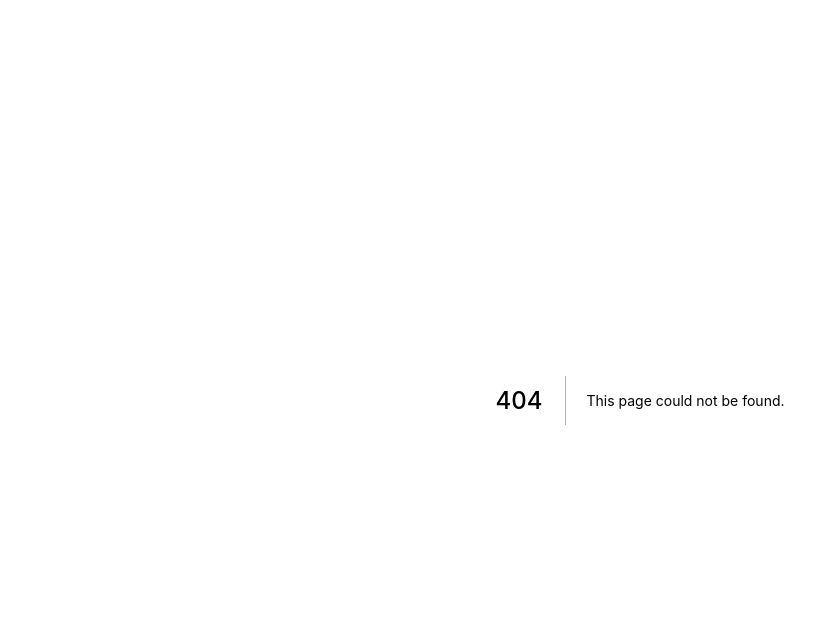
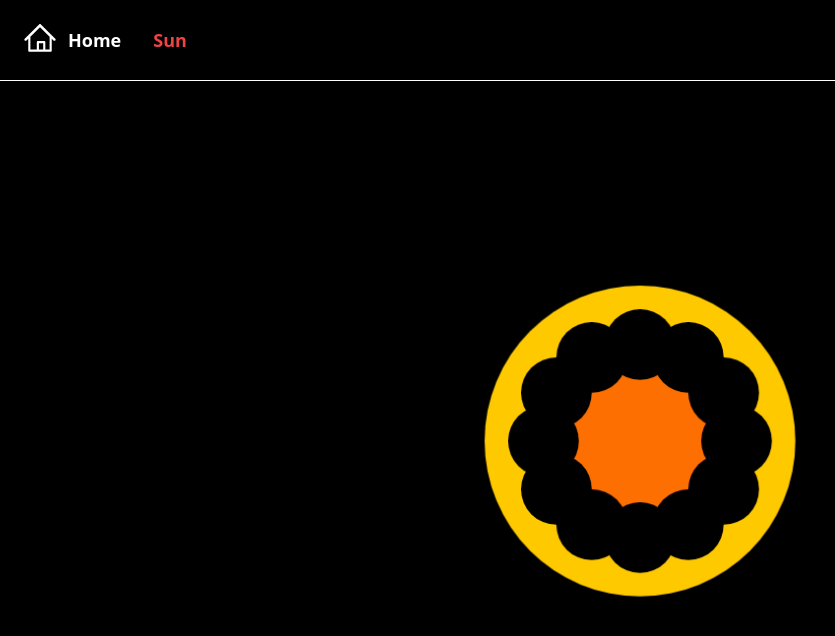
Before and after one commit to nooxx/css-playground, a Next.js app: page /sun in a window 1280 px wide. Before the commit this address had no page. Shown: the top 636 px of the page, without its empty margins (0-835 px from the left). Built offline with nearby package versions, Linux system fonts and the light colour scheme.

Commit message:
add sun css

```diff
--- a/components/Layout.tsx
+++ b/components/Layout.tsx
@@ -6,7 +6,7 @@ const Layout: FunctionComponent = ({children}) => {
     return (
         <div className="flex flex-col min-h-screen">
             <Navbar/>
-            <main className="relative max-w-screen-desktop mx-auto w-full px-4 tablet:px-8">
+            <main className="relative min-h-[calc(100vh-81px)] overflow-hidden grid bg-black place-items-center">
                 {children}
             </main>
         </div>
--- a/components/Navbar.tsx
+++ b/components/Navbar.tsx
@@ -1,22 +1,37 @@
 import React from 'react'
 import Link from "next/link";
-import {HomeIcon, ListIcon} from "./Icons";
+import {HomeIcon} from "./Icons";
+import {useRouter} from "next/router";
+
+const LINKS = [
+    {
+        pathname: '/',
+        content: (
+            <>
+                <HomeIcon className="w-8"/>
+                Home
+            </>
+        )
+    },
+    {
+        pathname: '/sun',
+        content: 'Sun'
+    }
+]
 
 const Navbar = () => {
+    const router = useRouter()
+
     return (
-        <nav className="flex items-center gap-x-8 p-6 bg-black text-white text-lg font-semibold mb-8">
-            <Link href="/">
-                <a className="flex items-center gap-x-3 hover:text-red-500">
-                    <HomeIcon className="w-8"/>
-                    Home
-                </a>
-            </Link>
-            <Link href="/tasks">
-                <a className="flex items-center gap-x-3 hover:text-red-500">
-                    <ListIcon className="w-8"/>
-                    Tasks
-                </a>
-            </Link>
+        <nav
+            className="flex items-center gap-x-8 p-6 bg-black text-white text-lg font-semibold border-b border-b-white">
+            {LINKS.map((link, index) => (
+                <Link href={link.pathname} key={`nav-link-${index}`}>
+                    <a className={`flex items-center gap-x-3 hover:text-red-500 ${router.pathname === link.pathname ? 'text-red-500' : ''}`}>
+                        {link.content}
+                    </a>
+                </Link>
+            ))}
         </nav>
     )
 }
--- a/package.json
+++ b/package.json
@@ -10,7 +10,8 @@
   "dependencies": {
     "next": "12.0.7",
     "react": "17.0.2",
-    "react-dom": "17.0.2"
+    "react-dom": "17.0.2",
+    "sass": "^1.45.1"
   },
   "devDependencies": {
     "@types/node": "16.11.13",
--- a/pages/index.tsx
+++ b/pages/index.tsx
@@ -1,14 +1,14 @@
 import type {NextPageWithLayout} from "./_app";
 import Layout from "../components/Layout";
 
-const Home: NextPageWithLayout = () => {
+const Index: NextPageWithLayout = () => {
     return (
         <div>
-            Home page
+            Index page
         </div>
     )
 }
 
-Home.getLayout = page => <Layout>{page}</Layout>
+Index.getLayout = page => <Layout>{page}</Layout>
 
-export default Home
+export default Index
--- /dev/null
+++ b/pages/sun.tsx
@@ -0,0 +1,29 @@
+import type {NextPageWithLayout} from "./_app";
+import Layout from "../components/Layout";
+import styles from "../styles/sun.module.scss"
+
+const Sun: NextPageWithLayout = () => {
+    return (
+        <div className={styles.sun}>
+            <div className={styles.sun__heart}/>
+            <div className={styles.sun__cornerContainer}>
+                <div/>
+                <div/>
+                <div/>
+                <div/>
+                <div/>
+                <div/>
+                <div/>
+                <div/>
+                <div/>
+                <div/>
+                <div/>
+                <div/>
+            </div>
+        </div>
+    )
+}
+
+Sun.getLayout = page => <Layout>{page}</Layout>
+
+export default Sun
--- /dev/null
+++ b/styles/sun.module.scss
@@ -0,0 +1,87 @@
+/// Mixin to place items on a circle
+/// @param {Integer} $item-count - Number of items on the circle
+/// @param {Length} $circle-size - Large circle size
+/// @param {Length} $item-width - Single item width
+/// @param {Length} $item-height - Single item height
+@mixin on-circle($item-count, $circle-size, $item-width, $item-height) {
+  position: relative;
+  width:  $circle-size;
+  height: $circle-size;
+  padding: 0;
+  border-radius: 50%;
+  list-style: none;
+
+  > * {
+    display: block;
+    position: absolute;
+    top:  50%;
+    left: 50%;
+    width:  $item-width;
+    height: $item-height;
+    margin: #{-($item-height / 2)} #{-($item-width / 2)};
+
+    $angle: (360 / $item-count);
+    $rot: 0;
+
+    @for $i from 1 through $item-count {
+      &:nth-of-type(#{$i}) {
+        transform:
+                rotate($rot * 1deg)
+                translate($circle-size / 2)
+                rotate($rot * -1deg);
+      }
+
+      $rot: $rot + $angle;
+    }
+  }
+}
+
+.sun {
+  height: 350px;
+  width: 350px;
+  border-radius: 100%;
+  background-color: #ffc900;
+  position: relative;
+  animation: grow 3s ease infinite;
+
+  &__heart {
+    position: absolute;
+    top: 50%;
+    left: 50%;
+    transform: translate(-50%, -50%);
+    transform-origin: top left;
+    width: 55%;
+    height: 55%;
+    border-radius: 100%;
+    background-color: #fd6f01;
+    animation: grow-heart 3s ease infinite;
+  }
+
+  &__cornerContainer {
+    @include on-circle($item-count: 12, $circle-size: 350px, $item-width: 88px, $item-height: 88px);
+
+    div {
+      background-color: black;
+      border-radius: 50%;
+      animation: grow 1.5s ease infinite alternate;
+    }
+  }
+}
+
+@keyframes grow {
+  0% {
+    transform: scale(1);
+  }
+  50% {
+    transform: scale(0.75);
+  }
+}
+
+@keyframes grow-heart {
+  0% {
+    transform: scale(1) translate(-50%, -50%);
+  }
+  50% {
+    transform: scale(0.75) translate(-50%, -50%);
+  }
+}
```
Also changed, not shown: pages/tasks.tsx (+12 -6 lines), 1 other file (tests, documents, lock files or other folders).
